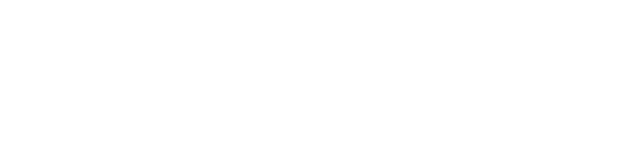
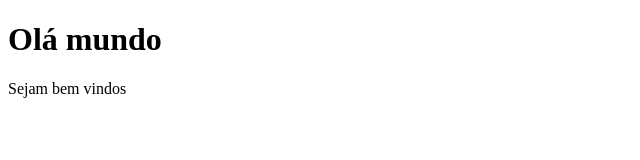
Before and after one commit to ivanpires2000/aula-01, a plain HTML site: page index.html in a window 1280 px wide. Shown: the whole page, without its empty margins (0-640 px from the left). Drawn offline with Linux system fonts and the light colour scheme.

Commit message:
criação do nome da pigina e primeiro titulo e paragrafo

```diff
--- a/index.html
+++ b/index.html
@@ -3,9 +3,10 @@
 <head>
     <meta charset="UTF-8">
     <meta name="viewport" content="width=device-width, initial-scale=1.0">
-    <title>Document</title>
+    <title>Primeira Aula</title>
 </head>
 <body>
-
+    <h1>Olá mundo</h1>
+    <p>Sejam bem vindos</p>
 </body>
 </html>
```
